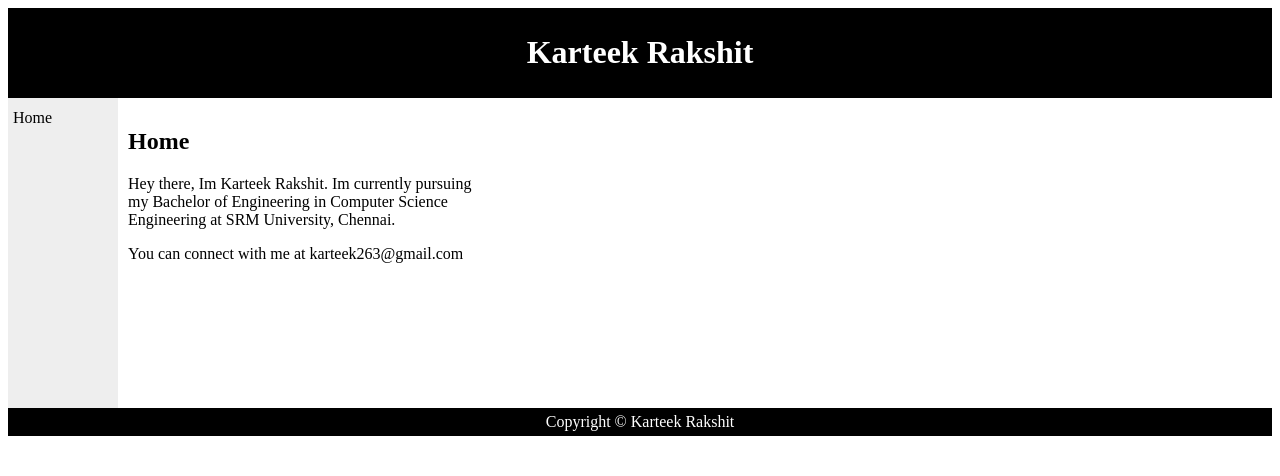
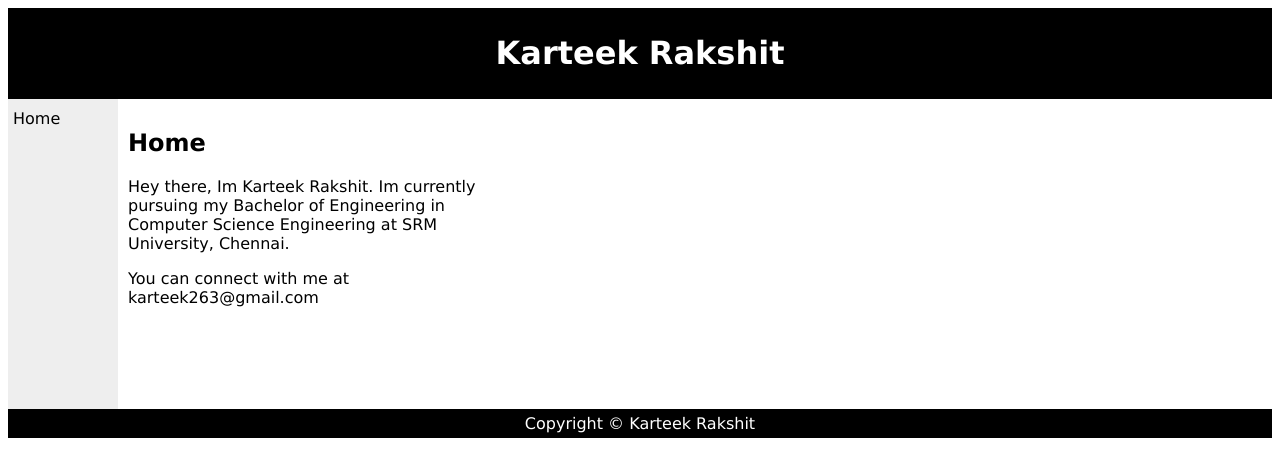
Before and after one commit to KarteekRakshit/kart, a plain HTML site: page index.html in a window 1280 px wide. Drawn offline with Linux system fonts and the light colour scheme.

```diff
--- a/index.html
+++ b/index.html
@@ -33,27 +33,27 @@
 <body>
 
 <div id="header">
-<h1>Karteek Rakshit</h1>
+<h1 style="font-family:verdana">Karteek Rakshit</h1>
 </div>
 
-<div id="nav">
+<div id="nav"style="font-family:verdana">
 Home<br>
 <!--About<br>
 Contact<br>-->
 </div>
 
 <div id="section">
-<h2>Home</h2>
-<p>
+<h2 style="font-family:verdana">Home</h2>
+<p style="font-family:verdana">
 Hey there, Im Karteek Rakshit.
 Im currently pursuing my Bachelor of Engineering in Computer Science Engineering at SRM University, Chennai.
 </p>
-<p>
+<p style="font-family:verdana">
 You can connect with me at karteek263@gmail.com
 </p>
 </div>
 
-<div id="footer">
+<div id="footer" style="font-family:verdana">
 Copyright © Karteek Rakshit
 </div>
 
```
